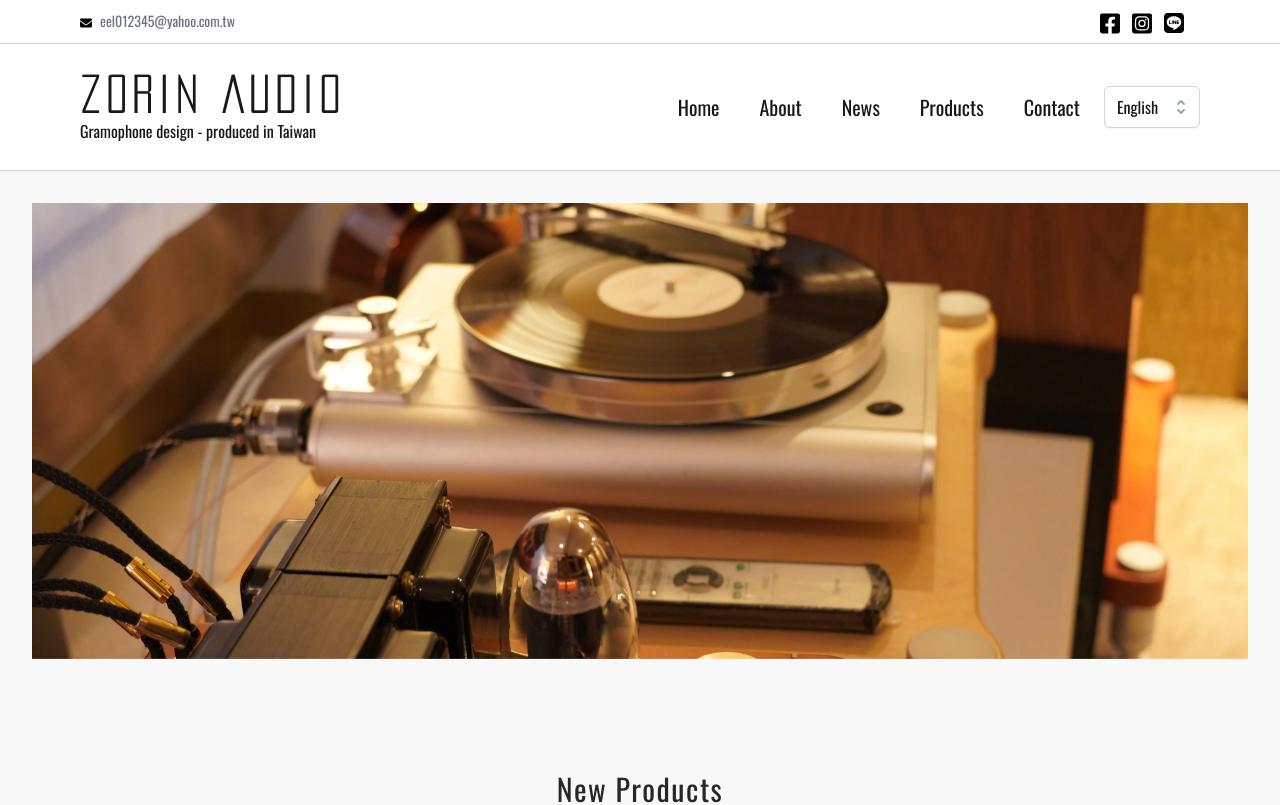
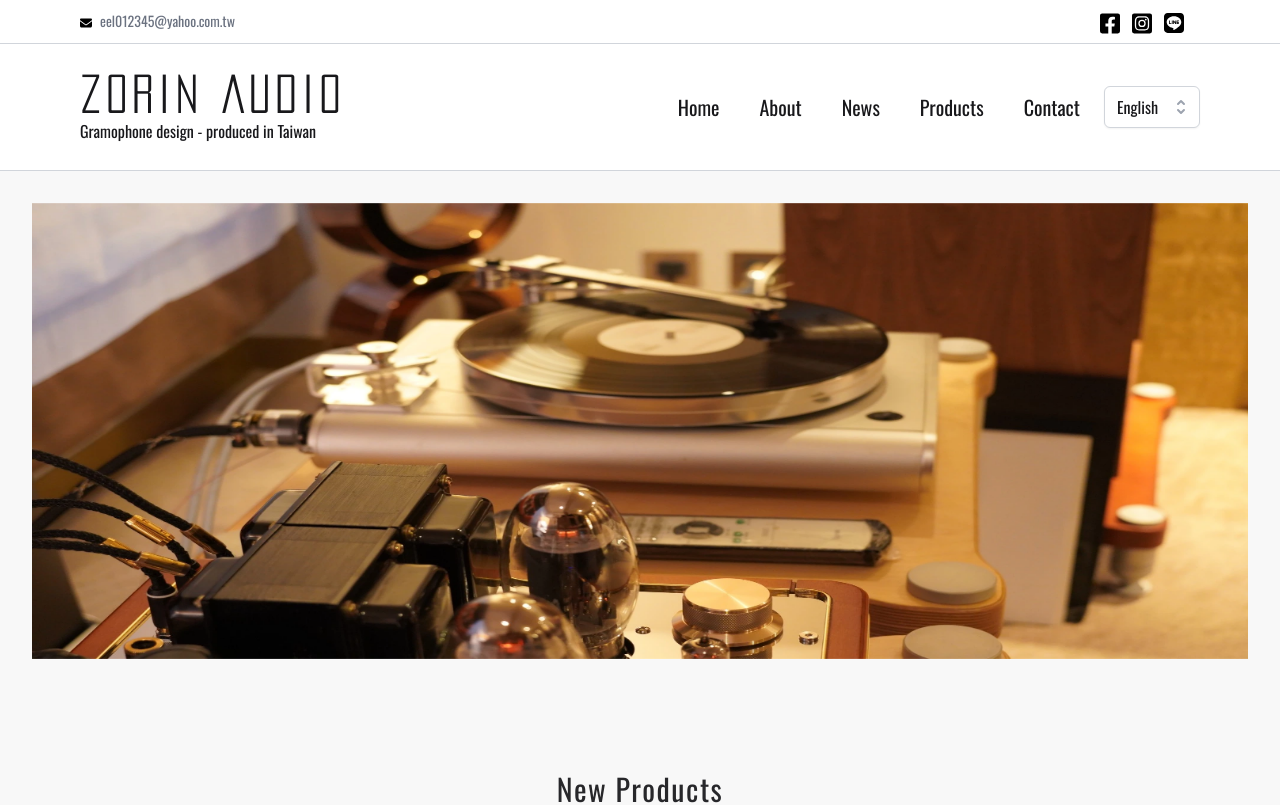
Before and after one commit to xzgun89425/zorin-web, a Nuxt app: page / in a window 1280 px wide. Shown: the top 805 px of the page. Built offline with nearby package versions, Linux system fonts and the light colour scheme; what v-calendar would draw is missing.

Commit message:
img w fix

```diff
--- a/layouts/default.vue
+++ b/layouts/default.vue
@@ -8,7 +8,7 @@ watch(locale, (newVal) => {
 <template>
   <div>
     <Header></Header>
-    <div class="flex justify-center">
+    <div class="flex justify-center w-full  max-w-screen">
       <slot />
     </div>
     <Footer></Footer>
--- a/nuxt.config.ts
+++ b/nuxt.config.ts
@@ -3,12 +3,12 @@ export default defineNuxtConfig({
     app: {
         head: {
             viewport: 'width=500, initial-scale=1',
-            title: 'Zorin Studio',
+            title: 'Zorin Audio',
             meta: [
-                { name: 'description', content: 'Zorin Studio' },
-                { property: 'og:title', content: 'Zorin Studio' },
+                { name: 'description', content: 'Zorin Audio' },
+                { property: 'og:title', content: 'Zorin Audio' },
                 { property: 'og:url', content: 'https://zorin-studio.com/' },
-                { property: 'og:description', content: 'Zorin Studio' },
+                { property: 'og:description', content: 'Zorin Audio' },
             ],
         },
     },
--- a/pages/index.vue
+++ b/pages/index.vue
@@ -8,13 +8,15 @@ const { list } = useProductStore();
 </script>
 
 <template>
-  <div class="flex flex-col w-full items-center">
+  <div class="flex flex-col items-center">
 
     <Container>
       <Swiper :autoplay="{ delay: 3000, disableOnInteraction: false }" loop :modules="[Autoplay]">
         <SwiperSlide v-for="i in 3" :key="i">
-          <div class="w-full aspect-w-16 aspect-h-6">
-            <img class="object-cover object-center" src="/images/bg1.webp" alt="" />
+          <div class="w-full">
+            <div class="aspect-w-16 aspect-h-6">
+              <img class="w-screen" src="/images/bg1.webp" alt="" />
+            </div>
           </div>
         </SwiperSlide>
       </Swiper>
```
